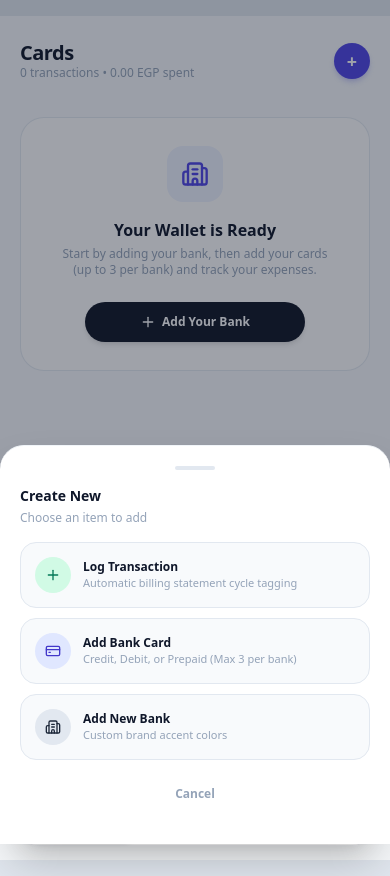
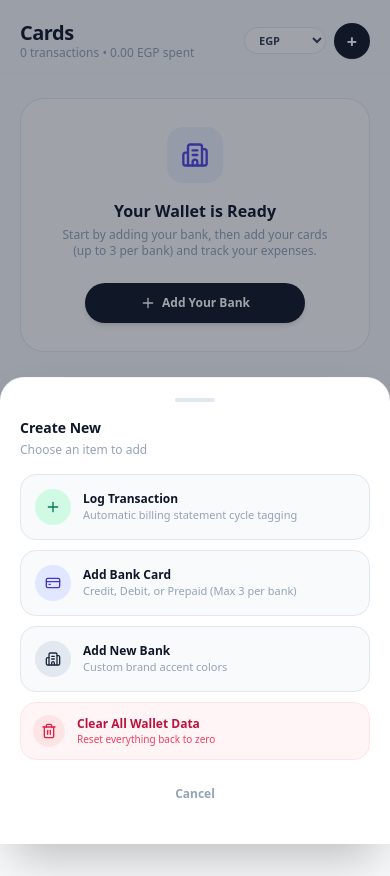
Before and after one commit to lotfyibrahiim00-netizen/apexwallet, a plain HTML site: page index.html in a window 390 px wide. Both pictures are taken after a click on the button "Add Transaction, Card or Bank". After the commit the page ends 844 px from the top, so only its background shows below. Drawn offline with nearby package versions, Linux system fonts and the light colour scheme.

Commit message:
Optimize display: remove desktop presentation bar, optimize responsive mobile and desktop layout

```diff
--- a/index.html
+++ b/index.html
@@ -61,37 +61,7 @@
   <!-- Custom Styles -->
   <link rel="stylesheet" href="styles.css">
 </head>
-<body class="bg-slate-200 min-h-screen font-sans antialiased select-none flex flex-col items-center justify-center py-4">
-
-  <!-- Desktop Presentation Bar (Hidden on Mobile) -->
-  <div class="mb-3 hidden md:flex items-center gap-3 bg-white/95 backdrop-blur-md px-4 py-1.5 rounded-full border border-slate-300 shadow-sm text-xs z-50">
-    <div class="flex items-center gap-1.5 font-bold text-slate-800">
-      <span class="w-2 h-2 rounded-full bg-emerald-500 animate-ping"></span>
-      <span>Visual Card-First (390px)</span>
-    </div>
-    <span class="text-slate-300">|</span>
-    <div class="flex items-center gap-1">
-      <span class="text-slate-500 text-[11px]">Currency:</span>
-      <select onchange="window.switchCurrency(this.value)" class="bg-slate-100 border border-slate-200 rounded-full px-2.5 py-0.5 text-xs font-bold text-slate-800 cursor-pointer outline-none">
-        <option value="EGP">EGP</option>
-        <option value="USD">USD ($)</option>
-        <option value="EUR">EUR (€)</option>
-        <option value="GBP">GBP (£)</option>
-        <option value="SAR">SAR</option>
-        <option value="AED">AED</option>
-      </select>
-    </div>
-    <span class="text-slate-300">|</span>
-    <button onclick="window.clearAllData()" class="text-slate-600 hover:text-rose-600 font-bold transition-colors flex items-center gap-1">
-      <i data-lucide="trash-2" class="w-3.5 h-3.5"></i>
-      <span>Clear All Data</span>
-    </button>
-    <span class="text-slate-300">|</span>
-    <button onclick="window.exportTransactionsCSV()" class="text-slate-600 hover:text-emerald-600 font-bold transition-colors flex items-center gap-1">
-      <i data-lucide="download" class="w-3.5 h-3.5"></i>
-      <span>CSV</span>
-    </button>
-  </div>
+<body class="font-sans antialiased select-none">
 
   <!-- Toast Notification Container -->
   <div id="toast-container" class="fixed top-6 left-1/2 -translate-x-1/2 z-[100] w-11/12 max-w-[360px] pointer-events-none flex flex-col gap-2"></div>
@@ -102,14 +72,24 @@
   <main class="mobile-app-shell">
 
     <!-- Top Bar (Revolut / Telda Style) -->
-    <header class="px-5 pt-6 pb-3 flex justify-between items-center bg-slate-50">
-      <div>
-        <h1 id="header-title" class="text-xl font-extrabold text-slate-900 tracking-tight leading-tight">Cards</h1>
-        <p id="header-subtitle" class="text-xs text-slate-400 font-medium">18 transactions • 84,850 EGP spent</p>
+    <header class="px-5 pt-5 pb-3 flex justify-between items-center bg-slate-50 border-b border-slate-100/60 shrink-0">
+      <div class="min-w-0 flex-1 pr-2">
+        <h1 id="header-title" class="text-xl font-extrabold text-slate-900 tracking-tight leading-tight truncate">Cards</h1>
+        <p id="header-subtitle" class="text-xs text-slate-400 font-medium truncate">0 transactions • 0.00 EGP spent</p>
       </div>
-      <button id="top-add-btn" class="w-9 h-9 rounded-full bg-indigo-600 hover:bg-indigo-700 text-white font-bold text-lg flex items-center justify-center shadow-md shadow-indigo-500/25 active-press transition-all" title="Add Transaction, Card or Bank">
-        +
-      </button>
+      <div class="flex items-center gap-2 shrink-0">
+        <select id="header-currency-select" onchange="window.switchCurrency(this.value)" class="text-[11px] font-bold bg-white border border-slate-200 text-slate-700 rounded-full px-2.5 py-1 outline-none cursor-pointer shadow-2xs hover:border-slate-300 transition-colors">
+          <option value="EGP">EGP</option>
+          <option value="USD">USD ($)</option>
+          <option value="EUR">EUR (€)</option>
+          <option value="SAR">SAR</option>
+          <option value="AED">AED</option>
+          <option value="GBP">GBP (£)</option>
+        </select>
+        <button id="top-add-btn" class="w-9 h-9 rounded-full bg-[#111827] hover:bg-slate-800 text-white font-bold text-lg flex items-center justify-center shadow-sm active-press transition-all" title="Add Transaction, Card or Bank">
+          +
+        </button>
+      </div>
     </header>
 
     <!-- Scrollable Main Content -->
@@ -175,6 +155,16 @@
             <div>
               <div class="text-xs font-bold text-slate-900">Add New Bank</div>
               <div class="text-[11px] text-slate-400">Custom brand accent colors</div>
+            </div>
+          </button>
+
+          <button id="qa-clear-data" onclick="window.clearAllData(); window.closeModal('quickActions');" class="w-full p-3 rounded-2xl bg-rose-50/70 hover:bg-rose-100/80 border border-rose-100 flex items-center gap-3 text-left transition-all active-press">
+            <div class="w-8 h-8 rounded-full bg-rose-100 text-rose-600 flex items-center justify-center shrink-0">
+              <i data-lucide="trash-2" class="w-4 h-4"></i>
+            </div>
+            <div>
+              <div class="text-xs font-bold text-rose-700">Clear All Wallet Data</div>
+              <div class="text-[10px] text-rose-500">Reset everything back to zero</div>
             </div>
           </button>
         </div>
--- a/styles.css
+++ b/styles.css
@@ -33,16 +33,19 @@
 
 body {
   font-family: 'Plus Jakarta Sans', -apple-system, BlinkMacSystemFont, "Segoe UI", Roboto, sans-serif;
-  background-color: #E2E8F0;
+  background-color: #0F172A;
+  background-image: radial-gradient(circle at 50% 20%, rgba(99, 102, 241, 0.15) 0%, rgba(15, 23, 42, 1) 75%);
   color: var(--text-charcoal);
   margin: 0;
-  padding: 20px 0;
+  padding: 0;
   min-height: 100vh;
+  min-height: 100dvh;
   display: flex;
   flex-direction: column;
   justify-content: center;
   align-items: center;
-  overflow-x: hidden;
+  overflow: hidden;
+  -webkit-font-smoothing: antialiased;
 }
 
 /* Custom Scrollbars */
@@ -81,47 +84,52 @@ body {
   scroll-snap-stop: always !important;
 }
 
-/* Mobile Viewport Shell (390px viewport centered on desktop) */
+/* Mobile Viewport Shell (Sleek Flagship Smartphone Mockup on Desktop) */
 .mobile-app-shell {
   width: 100%;
-  max-width: 390px;
-  height: 844px;
-  max-height: 94vh;
+  max-width: 392px;
+  height: min(844px, calc(100dvh - 36px));
   background-color: var(--bg-slate);
   position: relative;
   display: flex;
   flex-direction: column;
   overflow: hidden;
-  border-radius: 44px;
-  border: 8px solid #111827;
-  box-shadow: 0 25px 60px -15px rgba(17, 24, 39, 0.25), 0 0 0 1px rgba(17, 24, 39, 0.08);
-  transition: all 0.3s ease;
+  border-radius: 46px;
+  border: 8px solid #1E293B;
+  box-shadow: 0 25px 70px -15px rgba(0, 0, 0, 0.5), 0 0 0 1px rgba(255, 255, 255, 0.08);
+  transition: all 0.3s cubic-bezier(0.16, 1, 0.3, 1);
 }
 
-/* Real mobile devices: 100% full screen */
-@media (max-width: 440px) {
+/* Real mobile devices: 100% full screen edge-to-edge */
+@media (max-width: 640px) {
   body {
-    background-color: var(--bg-slate);
-    align-items: flex-start;
-    padding: 0;
+    background: var(--bg-slate) !important;
+    align-items: stretch !important;
+    justify-content: flex-start !important;
+    padding: 0 !important;
+    margin: 0 !important;
+    height: 100dvh !important;
+    min-height: 100dvh !important;
+    overflow: hidden !important;
   }
   .mobile-app-shell {
-    max-width: 100%;
-    height: 100vh;
-    max-height: 100vh;
-    border-radius: 0;
-    border: none;
-    box-shadow: none;
+    width: 100% !important;
+    max-width: 100% !important;
+    height: 100dvh !important;
+    max-height: 100dvh !important;
+    border-radius: 0 !important;
+    border: none !important;
+    box-shadow: none !important;
   }
 }
 
 /* Floating Navigation Bar (Revolut & Telda iOS style) */
 .floating-bottom-nav {
   position: absolute;
-  bottom: 14px;
+  bottom: max(env(safe-area-inset-bottom, 0px) + 12px, 14px);
   left: 16px;
   right: 16px;
-  background: rgba(255, 255, 255, 0.88);
+  background: rgba(255, 255, 255, 0.92);
   backdrop-filter: blur(16px);
   -webkit-backdrop-filter: blur(16px);
   border-radius: 9999px;
--- a/ui.js
+++ b/ui.js
@@ -1346,8 +1346,8 @@ function initApp() {
   window.switchCurrency = (newCurr) => {
     currentCurrency = newCurr;
     localStorage.setItem('wallet_currency', newCurr);
-    const currBadge = document.getElementById('current-currency-display');
-    if (currBadge) currBadge.textContent = newCurr;
+    const currSelect = document.getElementById('header-currency-select');
+    if (currSelect) currSelect.value = newCurr;
     showToast(`Currency: ${newCurr}`, 'success');
     renderCurrentView();
   };
@@ -1399,6 +1399,10 @@ function initApp() {
     showToast('Exported CSV file!', 'success');
   };
 
+  // Sync currency dropdown in header
+  const currSelect = document.getElementById('header-currency-select');
+  if (currSelect) currSelect.value = currentCurrency;
+
   // Initial tab & modal
   const hash = window.location.hash.replace('#', '');
   const initialTab = hash === 'cards' || hash === 'history' ? hash : 'dashboard';
```
